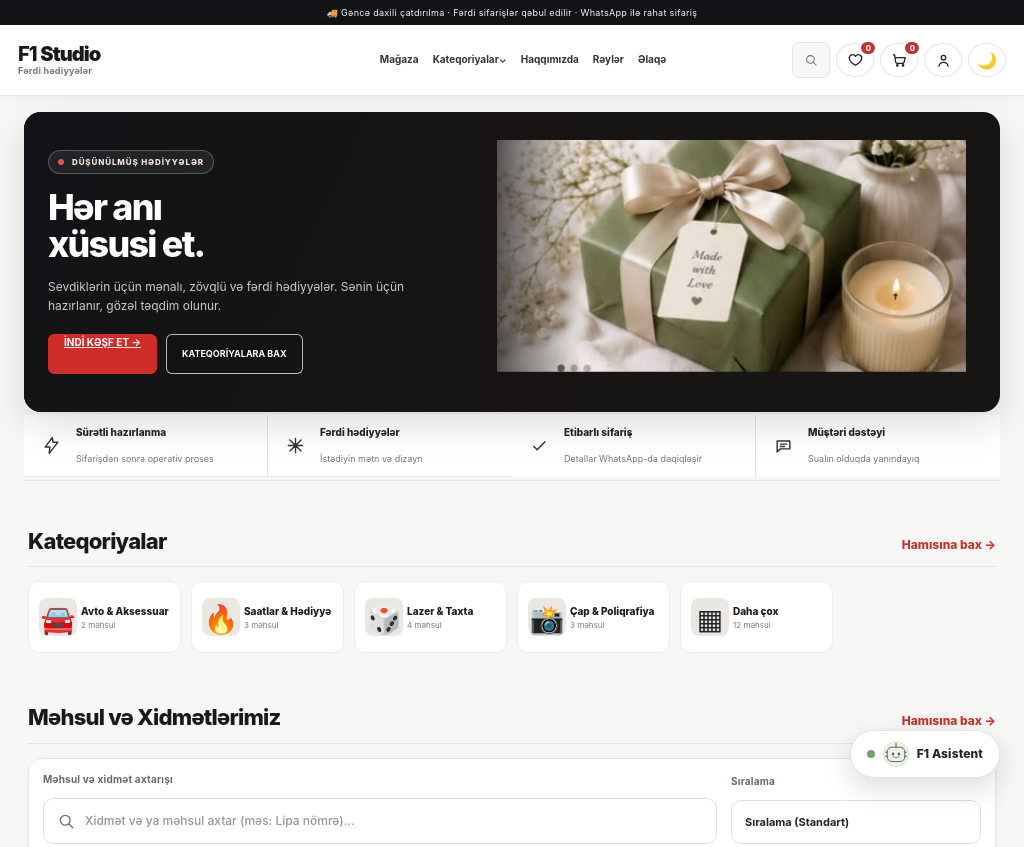
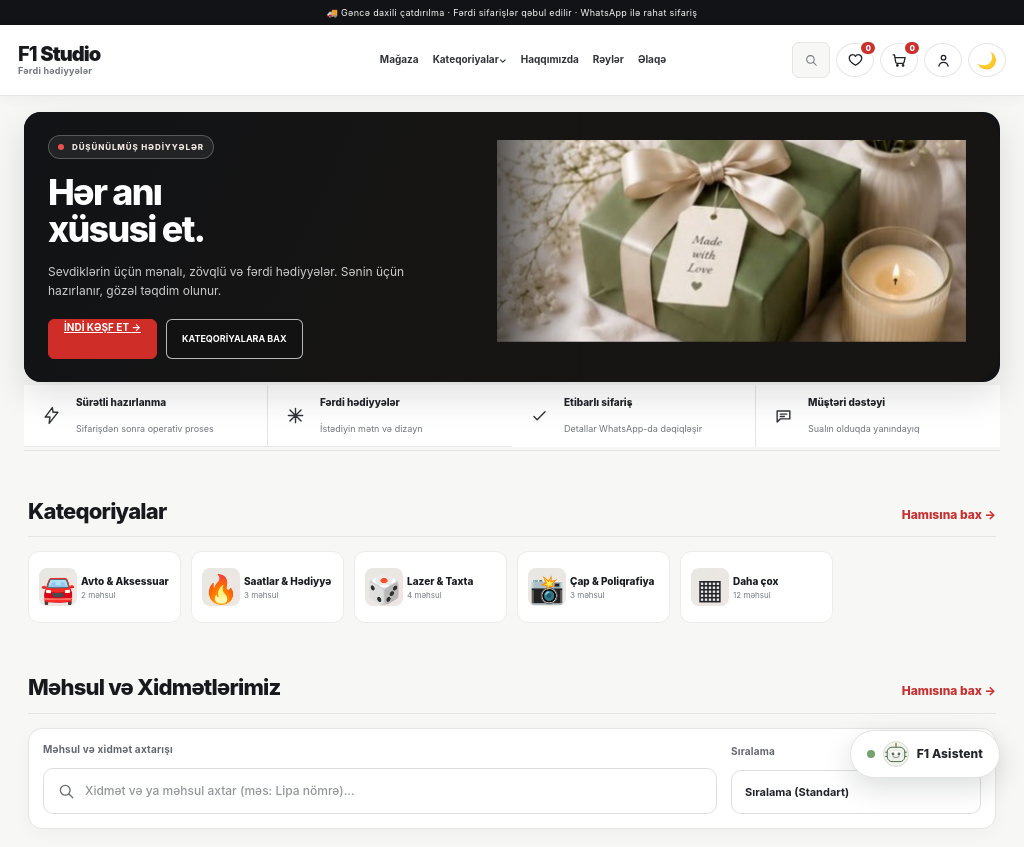
Before and after one commit to baghhir0vn/f1-studio, a website: page index.html in a window 1024 px wide. Shown: the top 847 px of the page. Drawn offline with nearby package versions, Linux system fonts and the light colour scheme; no server answers.

Commit message:
Balance hero height with reference proportions

```diff
--- a/css/f1-reference-alignment.css
+++ b/css/f1-reference-alignment.css
@@ -111,8 +111,8 @@ header .nav nav a:hover { background: #f1f1ef !important; color: #111316 !import
   align-items: stretch !important;
   width: min(var(--f1-content-width), calc(100% - 48px)) !important;
   max-width: var(--f1-content-width) !important;
-  min-height: 350px !important;
-  height: clamp(320px, 30vw, 390px) !important;
+  min-height: 300px !important;
+  height: clamp(300px, 25vw, 360px) !important;
   margin: 22px auto 0 !important;
   padding: 0 !important;
   overflow: hidden !important;
@@ -491,8 +491,8 @@ html[data-theme="dark"] .hero-actions .btn, html[data-theme="dark"] .promo-card
 /* Reference proportions at the narrow desktop width shown in the supplied mockup. */
 @media (min-width: 901px) and (max-width: 1100px) {
   .hero-giftique {
-    height: 300px !important;
-    min-height: 300px !important;
+    height: 270px !important;
+    min-height: 270px !important;
     margin-top: 16px !important;
   }
   .hero-giftique .hero-copy { padding-inline: 24px !important; }
```
